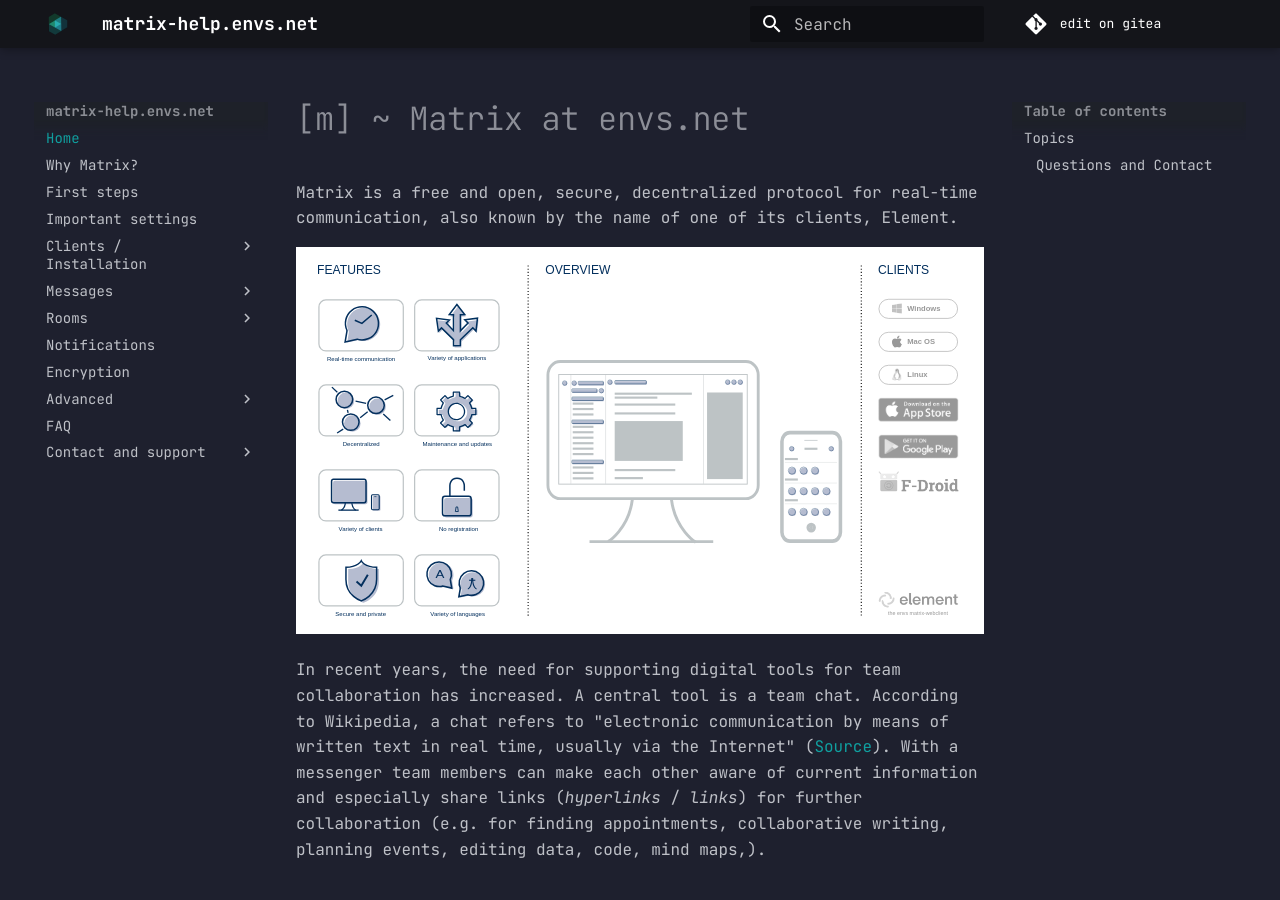
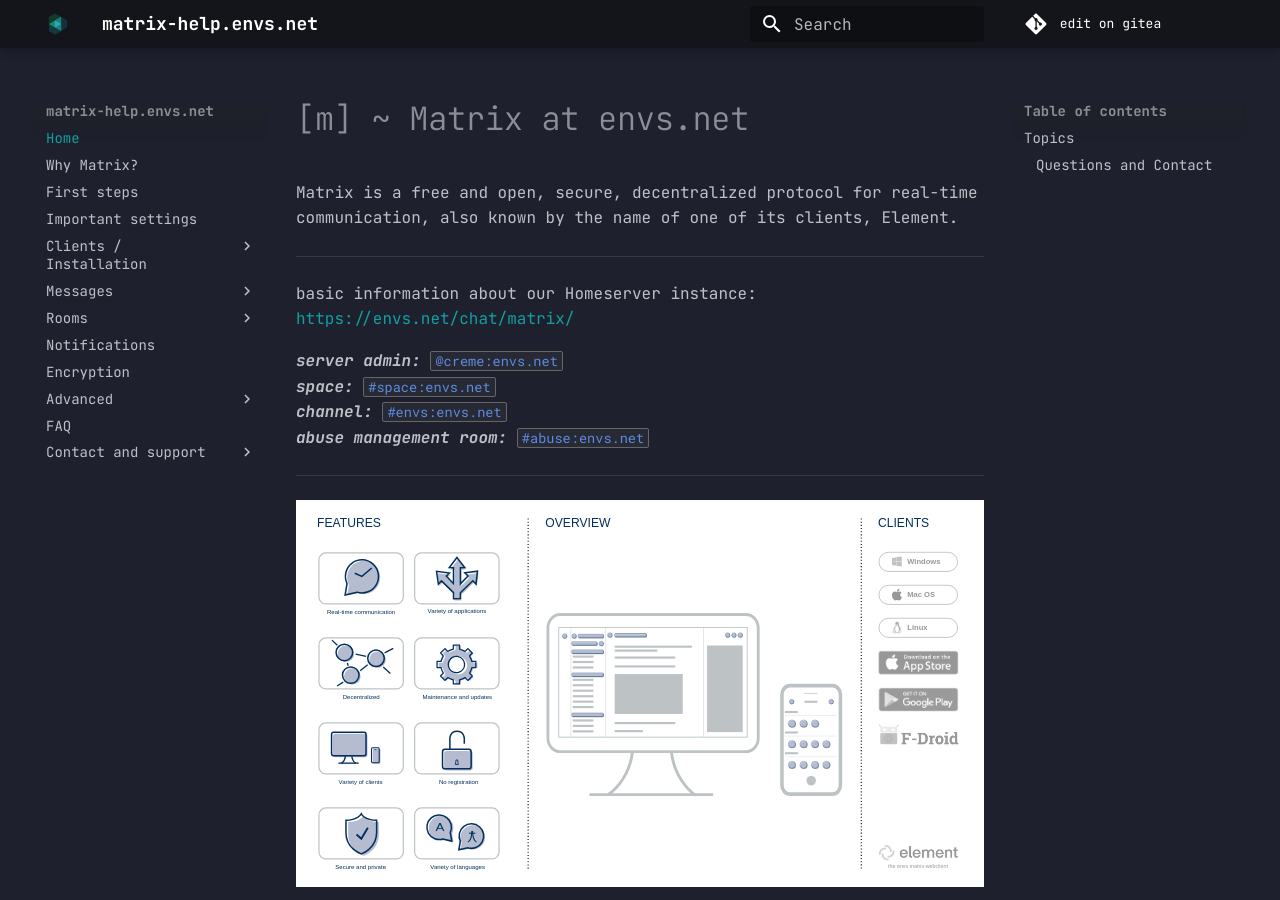
Before and after one commit to envs-net/matrix-doc, an MkDocs documentation site: the page built from docs/index.md, in a window 1280 px wide and 900 px high. Built offline with MkDocs 1.6.1 and Material for MkDocs 9.7.7, drawn with Linux system fonts in a browser that asks for light colours; some of the changed text lies outside the part shown.

Commit message:
update index and impressum

```diff
--- a/docs/index.md
+++ b/docs/index.md
@@ -8,6 +8,18 @@ authors:
 
 # [m] ~ Matrix at envs.net
 Matrix is a free and open, secure, decentralized protocol for real-time communication, also known by the name of one of its clients, Element.
+
+***
+
+basic information about our Homeserver instance:<br />
+[https://envs.net/chat/matrix/](https://envs.net/chat/matrix/)
+
+***server admin:*** [`@creme:envs.net`](https://matrix.to/#/@creme:envs.net)<br />
+***space:*** [`#space:envs.net`](https://matrix.to/#/#space:envs.net)<br />
+***channel:*** [`#envs:envs.net`](https://matrix.to/#/#envs:envs.net)<br />
+***abuse management room:*** [`#abuse:envs.net`](https://matrix.to/#/#abuse:envs.net)
+
+***
 
 <object data="images/matrix_interactive_en.svg" type="image/svg+xml" style="width: 1280px; max-width: 100%"></object>
 
@@ -39,6 +51,8 @@ In recent years, the need for supporting digital tools for team collaboration ha
 The ideal is to deal with problems in a transparent way, from which all others can learn. This can be done by describing the situation in the ENVS main room - here problems and solutions can be discussed together:<br />
 [#envs:envs.net](https://matrix.to/#/#envs:envs.net)
 
+E-mail: [hostmaster@envs.net](mailto:hostmaster@envs.net)
+
 !!! tip
     For some anomalies you can try to empty the cache and reload everything:<br />
     `Settings > Help & About > Clear Cache and reload`
```
Also changed, not shown: docs/impressum.md (+2 -0 lines).
